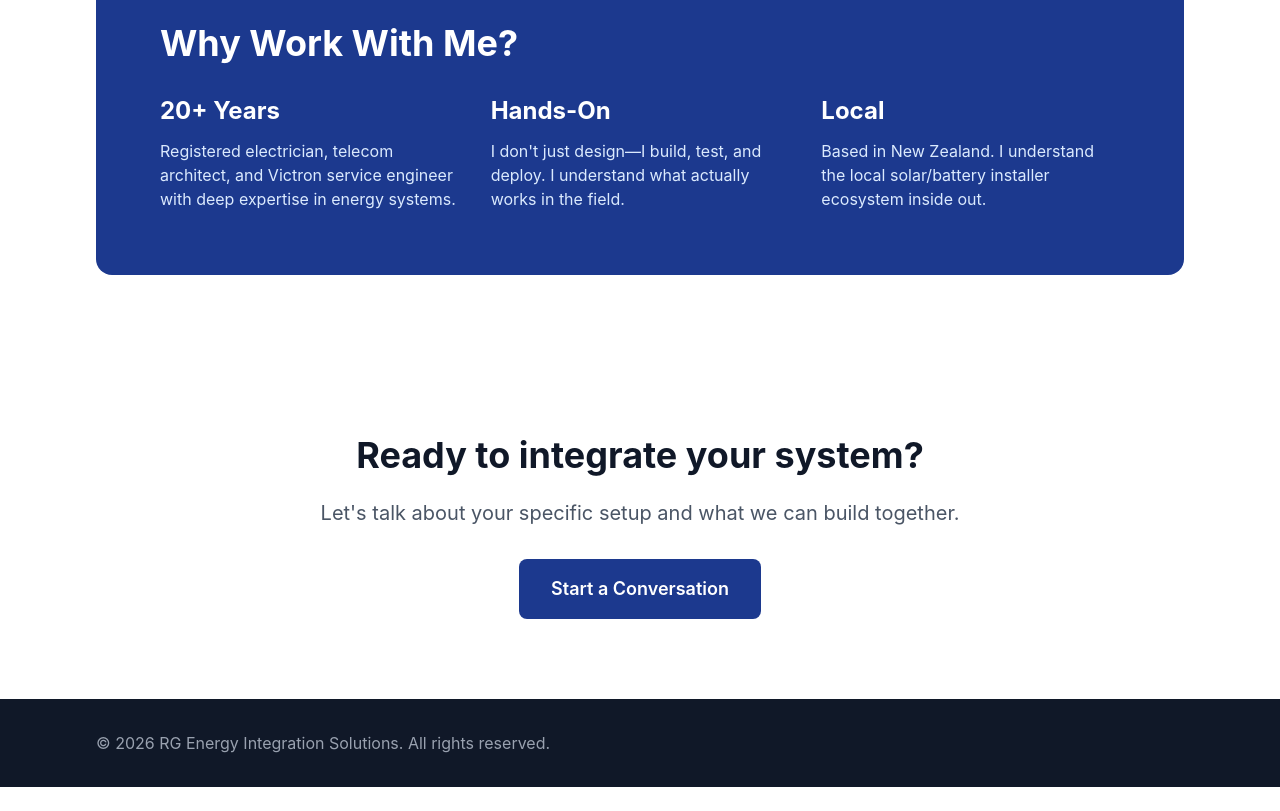
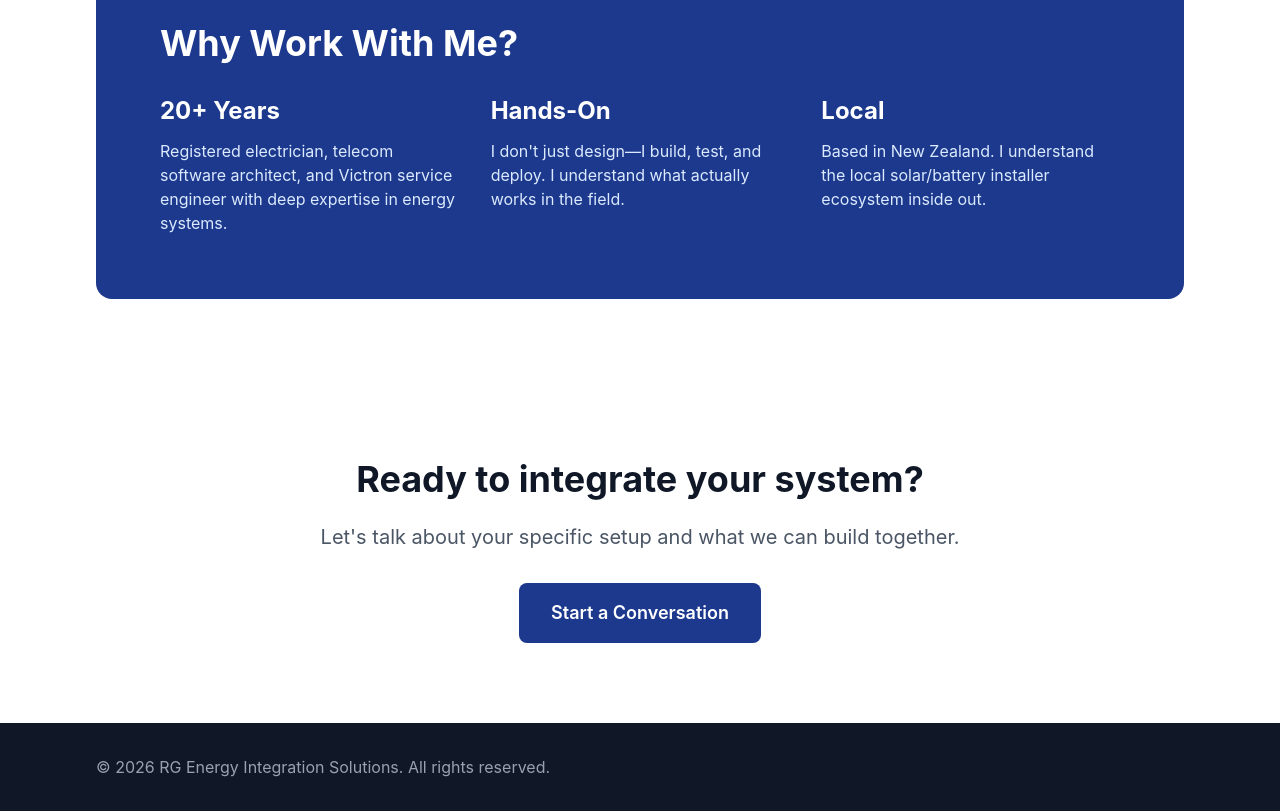
Before and after one commit to rginnz/nextjs-boilerplate, a Next.js app: page /services in a window 1280 px wide. Shown: the part 2100-2911 px from the top of the page. Before the commit the page ends 2887 px from the top, so only its background shows below. Built offline with nearby package versions, Linux system fonts and the light colour scheme.

Commit message:
About: telecom software architect

```diff
--- a/app/about/page.tsx
+++ b/app/about/page.tsx
@@ -41,7 +41,7 @@ export default function About() {
             <div>
               <h2 className="text-3xl font-bold text-gray-900 mb-6">Background</h2>
               <p className="text-gray-600 mb-4 leading-relaxed">
-                I'm a registered electrician and telecom architect based in New Zealand with two decades of experience bridging hardware and software systems.
+                I'm a registered electrician and telecom software architect based in New Zealand with two decades of experience bridging hardware and software systems.
               </p>
               <p className="text-gray-600 mb-4 leading-relaxed">
                 My background spans everything from electrical installation to network architecture, but I've found my real passion in solving the specific problem: when you need solar inverters, battery controllers, monitoring systems, and cloud platforms all talking to each other—but they're made by different manufacturers with incompatible protocols.
--- a/app/services/page.tsx
+++ b/app/services/page.tsx
@@ -163,7 +163,7 @@ export default function Services() {
           <div className="grid grid-cols-1 md:grid-cols-3 gap-8">
             <div>
               <h3 className="text-2xl font-bold mb-3">20+ Years</h3>
-              <p className="text-blue-100">Registered electrician, telecom architect, and Victron service engineer with deep expertise in energy systems.</p>
+              <p className="text-blue-100">Registered electrician, telecom software architect, and Victron service engineer with deep expertise in energy systems.</p>
             </div>
             <div>
               <h3 className="text-2xl font-bold mb-3">Hands-On</h3>
```
